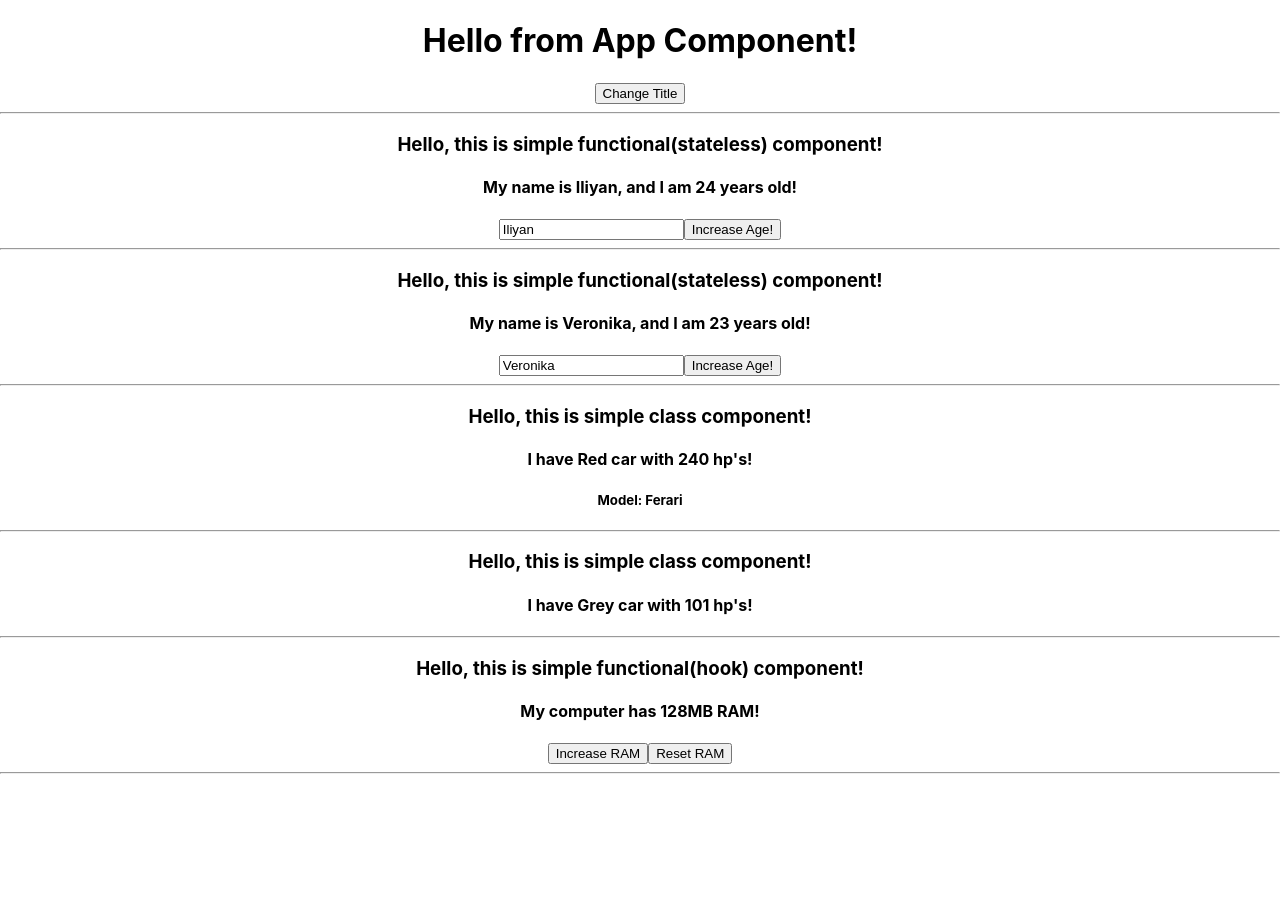
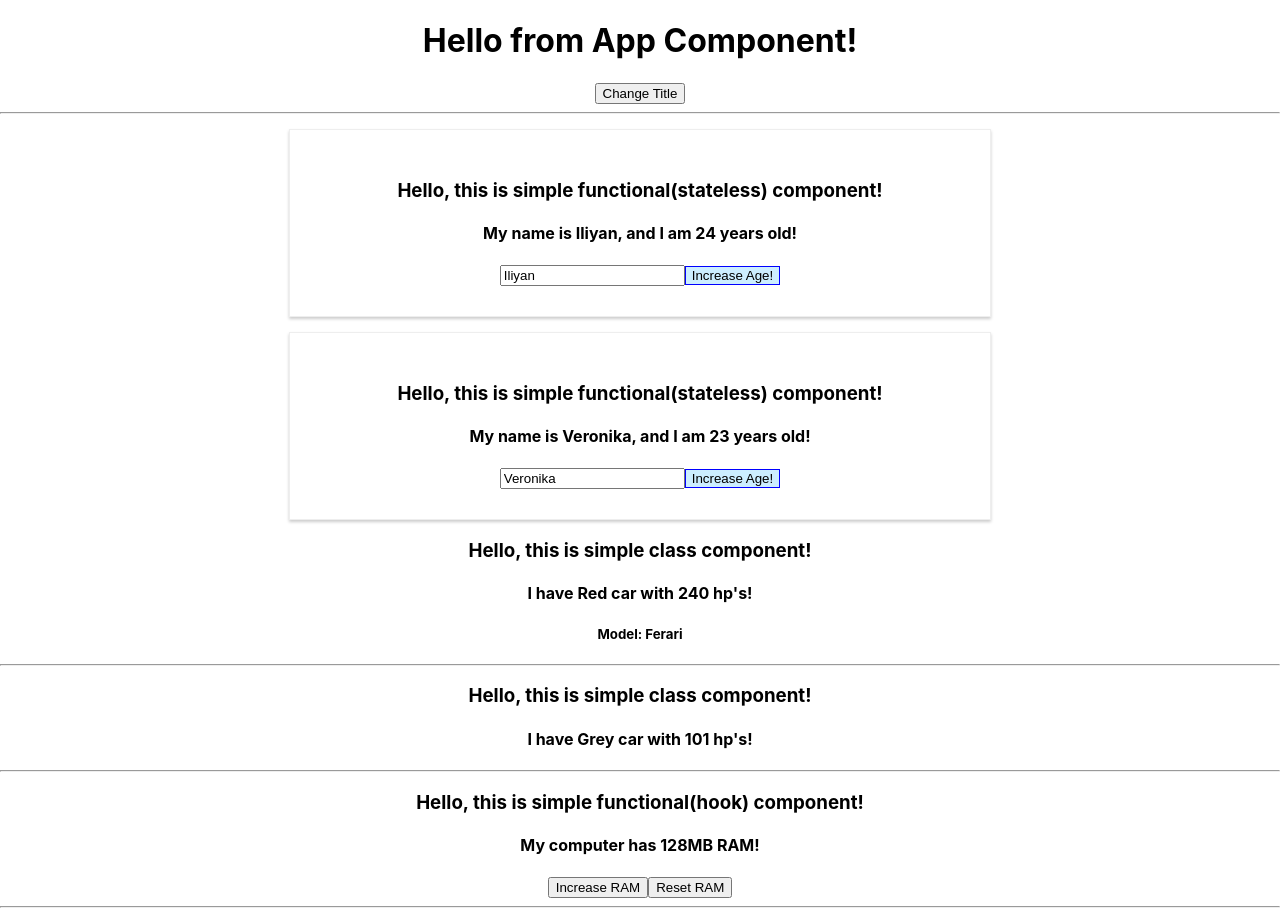
Before and after one commit to iliyanBachiyski/React-The-Complete-Guide, a React (Create React App) app: page / in a window 1280 px wide. Before the commit the page ends 800 px from the top, so only its background shows below. Built offline with nearby package versions, Linux system fonts and the light colour scheme.

Commit message:
Added style in both ways: external with css file and inline with js object

```diff
--- /dev/null
+++ b/src/Person/Person.css
@@ -0,0 +1,8 @@
+.Person {
+  width: 50%;
+  margin: 15px auto;
+  border: 1px solid #eee;
+  box-shadow: 0 2px 3px #ccc;
+  padding: 30px;
+  text-align: center;
+}
--- a/src/Person/Person.js
+++ b/src/Person/Person.js
@@ -1,9 +1,13 @@
 import React from "react";
-
+import "./Person.css";
 const person = props => {
   const title = "Hello, this is simple functional(stateless) component!";
+  const style = {
+    backgroundColor: "#cceeff",
+    border: "1px solid blue"
+  };
   return (
-    <div>
+    <div className="Person">
       <h3>{title}</h3>
       <h4>
         My name is {props.name}, and I am {props.age} years old!
@@ -13,10 +17,9 @@ const person = props => {
         onChange={event => props.changeName(event, props.name)}
         value={props.name}
       />
-      <button onClick={() => props.increaseAge(props.name)}>
+      <button style={style} onClick={() => props.increaseAge(props.name)}>
         Increase Age!
       </button>
-      <hr />
     </div>
   );
 };
```
